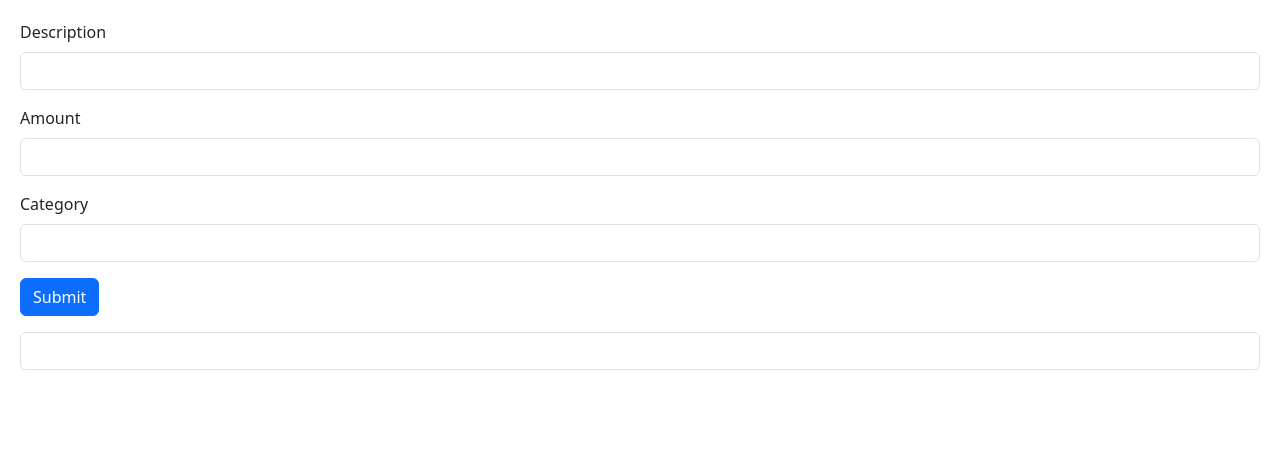
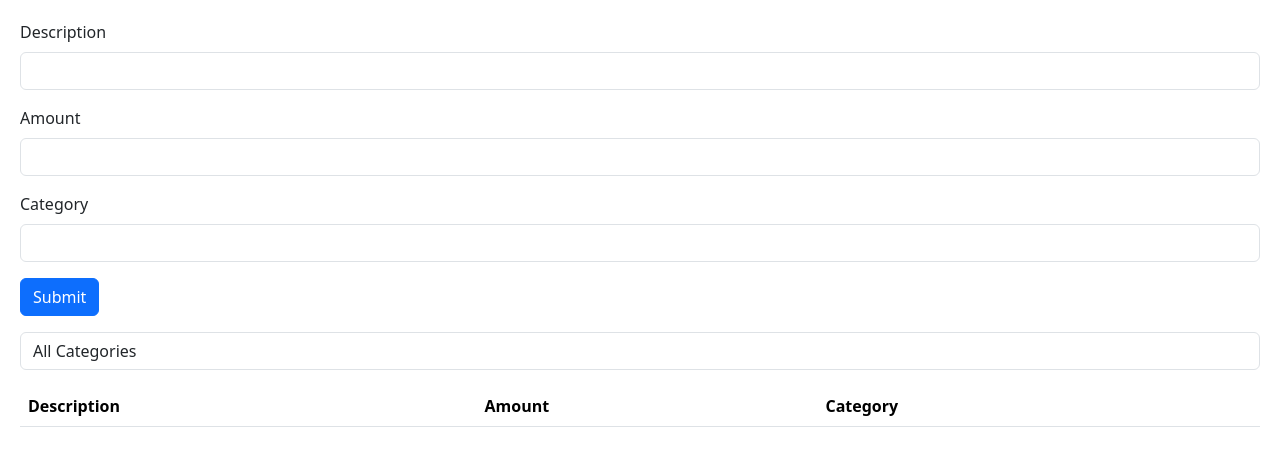
Before and after one commit to Zappls/ReactTutorial, a React (Vite) app in the folder react-app/: page / in a window 1280 px wide. Shown: the top 466 px of the page. Built offline with nearby package versions, Linux system fonts and the light colour scheme.

Commit message:
ExpenseTracker

```diff
--- a/react-app/src/components/ExpenseTracker.tsx
+++ b/react-app/src/components/ExpenseTracker.tsx
@@ -1,14 +1,14 @@
-import { FieldValues, useForm } from "react-hook-form";
+import { useForm } from "react-hook-form";
 import { z } from "zod";
 import { zodResolver } from "@hookform/resolvers/zod";
+import { useState } from "react";
 
 const schema = z.object({
   description: z.string({ invalid_type_error: "Description is required." }),
   amount: z
     .number({ invalid_type_error: "Amount is required." })
     .min(1, { message: "The minimum amount is one." }),
-  category: z.string({ invalid_type_error: "Category is required." }),
-  all_category: z.string(),
+  category: z.string().min(1, { message: "Category is required." }),
 });
 
 type FormData = z.infer<typeof schema>;
@@ -17,14 +17,23 @@ const ExpenseTracker = () => {
   const {
     register,
     handleSubmit,
-    formState: { errors, isValid },
+    formState: { errors },
   } = useForm<FormData>({ resolver: zodResolver(schema) });
 
-  //need to find out how to work with data
+  const [listData, setListData] = useState<FormData[]>([]);
+  const [filter, setFilter] = useState<string>("AllCategories");
 
-  let listData: FieldValues = {};
-  const onSubmit = (data: FieldValues) => listData.push(data);
-  console.log(listData);
+  const onSubmit = (data: FormData) =>
+    setListData((prevData) => [...prevData, data]);
+
+  const filteredData =
+    filter === "AllCategories"
+      ? listData
+      : listData.filter((item) => item.category === filter);
+
+  const handleDelete = (index: number) => {
+    setListData((prevData) => prevData.filter((_, i) => i !== index));
+  };
   return (
     <>
       <form onSubmit={handleSubmit(onSubmit)}>
@@ -83,10 +92,10 @@ const ExpenseTracker = () => {
       </form>
       <div className="mb-3 mt-3">
         <select
-          {...register("all_category")}
           id="all-category-select"
           className="form-control"
-          required
+          value={filter}
+          onChange={(e) => setFilter(e.target.value)}
         >
           <option hidden></option>
           <option value="AllCategories">All Categories</option>
@@ -99,7 +108,33 @@ const ExpenseTracker = () => {
         )}
       </div>
       <div>
-        <ul className="list-group"></ul>
+        <table className="table mt-3">
+          <thead>
+            <tr>
+              <th>Description</th>
+              <th>Amount</th>
+              <th>Category</th>
+              <th></th>
+            </tr>
+          </thead>
+          <tbody>
+            {filteredData.map((item, index) => (
+              <tr key={index}>
+                <td>{item.description}</td>
+                <td>{item.amount}</td>
+                <td>{item.category}</td>
+                <td>
+                  <button
+                    className="btn btn-danger btn-sm"
+                    onClick={() => handleDelete(index)}
+                  >
+                    Delete
+                  </button>
+                </td>
+              </tr>
+            ))}
+          </tbody>
+        </table>
       </div>
     </>
   );
```
